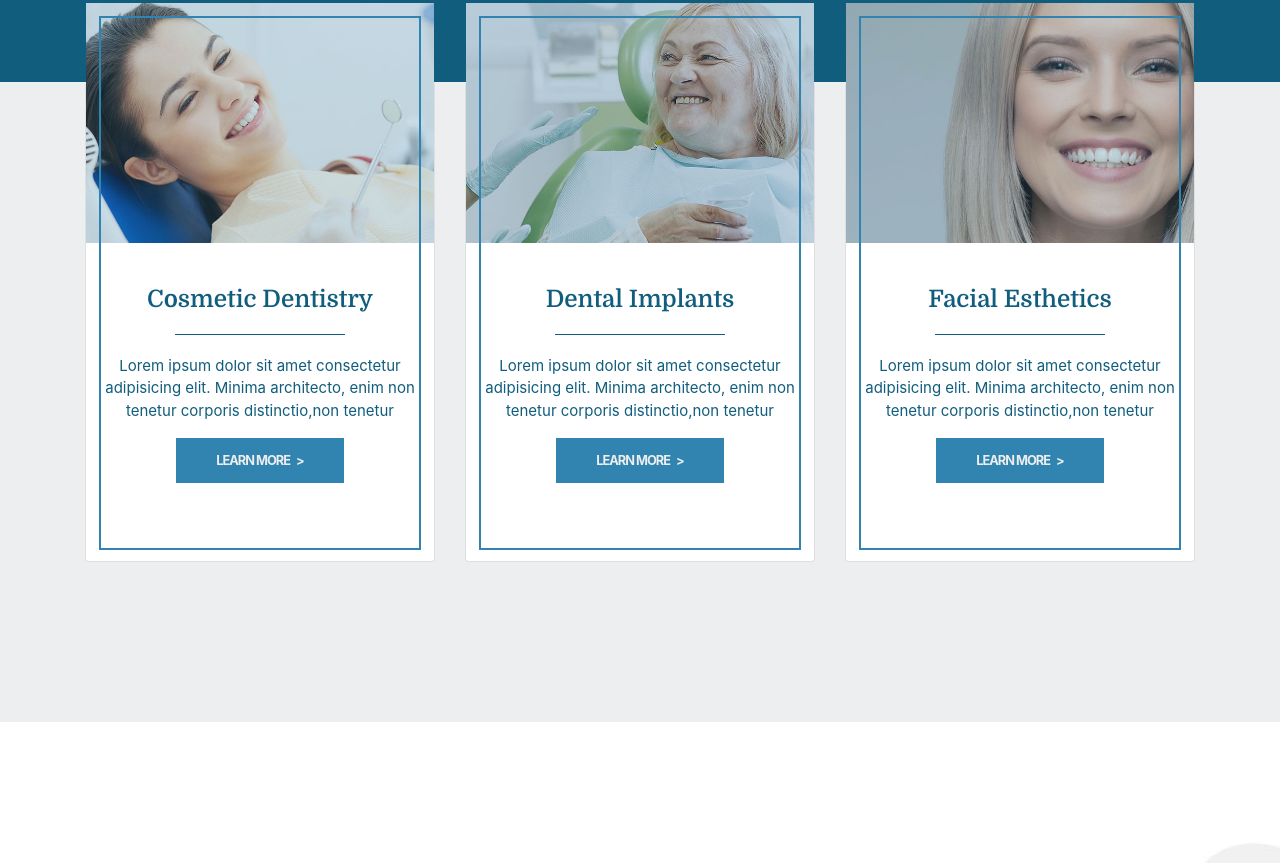
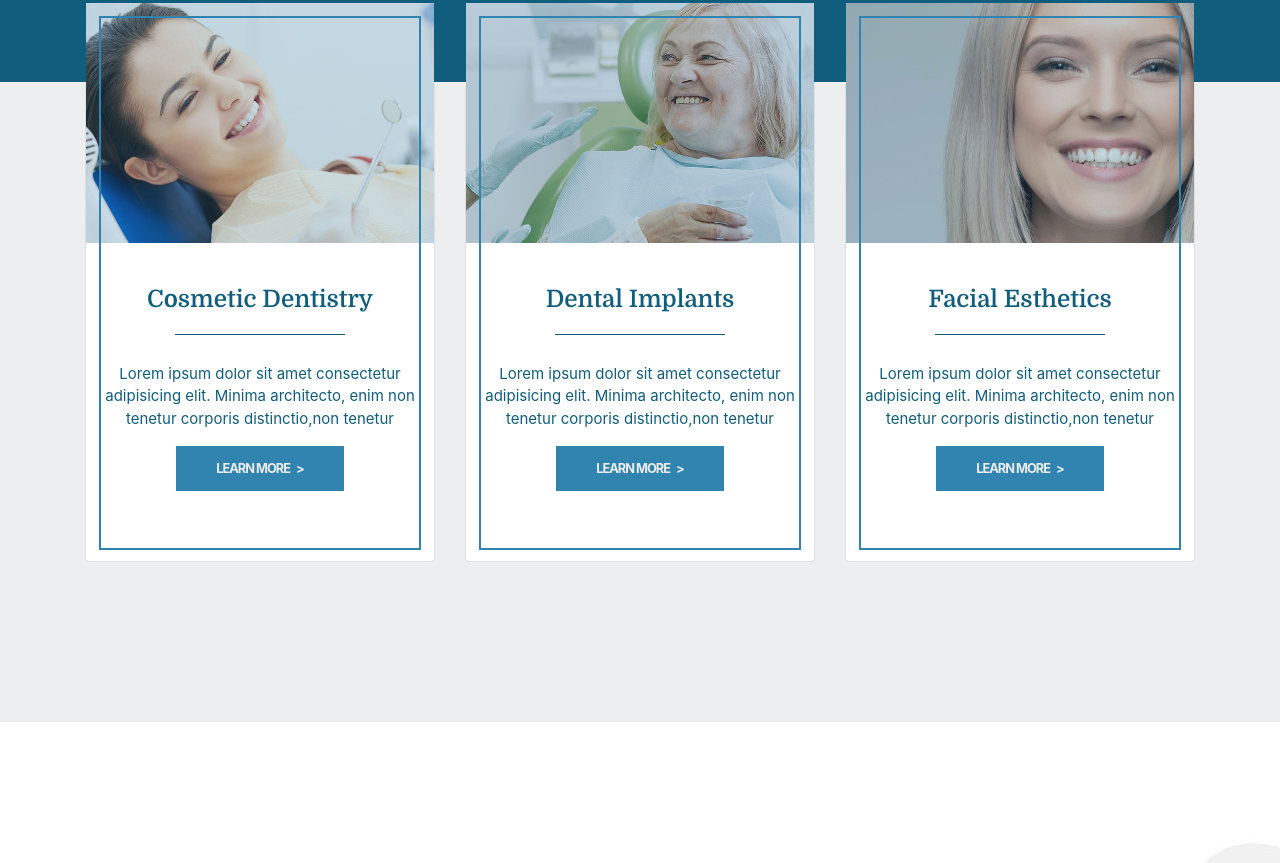
Before and after one commit to Israel-J/Mock, a website: page index.html in a window 1280 px wide. Shown: the part 1433-2296 px from the top of the page. Drawn offline with nearby package versions, Linux system fonts and the light colour scheme.

Commit message:
Spacing fix

```diff
--- a/index.html
+++ b/index.html
@@ -167,14 +167,23 @@
                                 <h4 class="card_heading">
                                     Cosmetic Dentistry
                                 </h4>
+
+                                <div class="container">
+                                    <div class="row">
+                                        <div class="col">
                                             <p class="card__text">
-                                    Lorem ipsum dolor sit amet consectetur adipisicing elit. Minima architecto, enim non
+                                                Lorem ipsum dolor sit amet consectetur adipisicing elit. Minima
+                                                architecto, enim non
                                                 tenetur
                                                 corporis distinctio,non tenetur
                                             </p>
                                             <div>
                                                 <a href="#" class="button button-blue">learn more &nbsp; &gt;</a>
                                             </div>
+                                        </div>
+                                    </div>
+                                </div>
+
                             </div>
                         </div>
                     </div>
@@ -189,13 +198,20 @@
                             <h4 class="card_heading">
                                 Dental Implants
                             </h4>
+                            <div class="container">
+                                <div class="row">
+                                    <div class="col">
                                         <p class="card__text">
-                                Lorem ipsum dolor sit amet consectetur adipisicing elit. Minima architecto, enim non
+                                            Lorem ipsum dolor sit amet consectetur adipisicing elit. Minima architecto,
+                                            enim non
                                             tenetur
                                             corporis distinctio,non tenetur
                                         </p>
                                         <div>
                                             <a href="#" class="button button-blue">learn more &nbsp; &gt;</a>
+                                        </div>
+                                    </div>
+                                </div>
                             </div>
                         </div>
                     </div>
@@ -208,13 +224,20 @@
                             <h4 class="card_heading">
                                 Facial Esthetics
                             </h4>
+                            <div class="container">
+                                <div class="row">
+                                    <div class="col">
                                         <p class="card__text">
-                                Lorem ipsum dolor sit amet consectetur adipisicing elit. Minima architecto, enim non
+                                            Lorem ipsum dolor sit amet consectetur adipisicing elit. Minima architecto,
+                                            enim non
                                             tenetur
                                             corporis distinctio,non tenetur
                                         </p>
                                         <div>
                                             <a href="#" class="button button-blue">learn more &nbsp; &gt;</a>
+                                        </div>
+                                    </div>
+                                </div>
                             </div>
                         </div>
                     </div>
```
Lines whose indentation alone changed are shown as unchanged.
